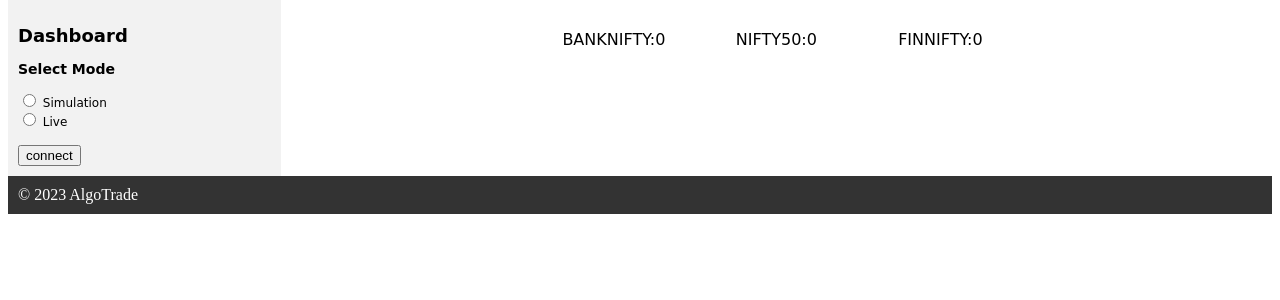
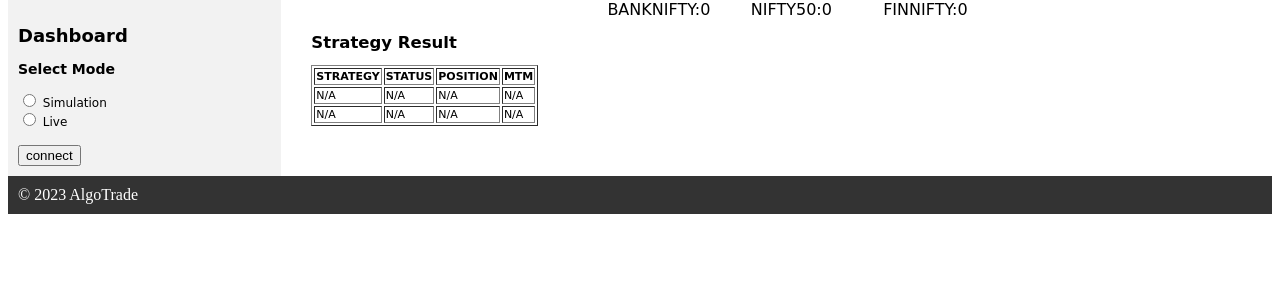
Before and after one commit to webclinic017/algo-FYERS-ZERODHA, a Python web app: template templates/index.html in a window 1280 px wide. Shown: the part 105-405 px from the top of the page. Run offline with Jinja, Linux system fonts and the light colour scheme; the template is opened without the code that fills it, so the values that code supplies are empty.

Commit message:
Update index.html

```diff
--- a/templates/index.html
+++ b/templates/index.html
@@ -1,6 +1,11 @@
+
 <!DOCTYPE html>
 <html>
 <head>
+    <title>AlgoTrade</title>
+    <script src="https://code.jquery.com/jquery-3.6.0.min.js"></script>
+</head>
+
   <style>
     /* CSS styles can be applied to divs for layout and styling */
     .header {
@@ -17,24 +22,33 @@
       width: 20%;
       background-color: #f2f2f2;
       padding: 10px;
+      height: 150%; /* Set the height to 100% to expand it vertically */
+      overflow-y: auto; /
 
     }
     .content {
       text-align:center;
+
     }
 
     .label {
       display: inline-block; /* Display labels side by side */
       width: 100px; /* Set a fixed width for the labels */
-      margin: 30px; /* Add margin to create space between labels */
+      margin-left: 30px; /* Add margin to create space between labels */
       font-family: 'Comic Sans MS', cursive, sans-serif; /* Change the font family to Comic Sans MS with fallbacks */
+    }
+    .strategy-result {
+      font-family: 'Comic Sans MS', cursive, sans-serif; /* Change the font family to Comic Sans MS with fallbacks */
+      font-size:11px;
+      margin-left:24%
     }
 
     .footer {
+      margin-top:20px;
       clear: both;
       background-color: #333;
       color: #fff;
-      padding: 10px;
+      padding:10px;
     }
   </style>
 </head>
@@ -66,9 +80,51 @@
 
   </div>
 
+  <div class="strategy-result">
+      <h2>Strategy Result</h2>
+    <table border="1">
+        <tr>
+            <th>STRATEGY</th>
+            <th>STATUS</th>
+            <th>POSITION</th>
+            <th>MTM</th>
+        </tr>
+        <tr>
+            <td id="strategy_EMA">N/A</td>
+            <td id="status_EMA">N/A</td>
+            <td id="position_EMA">N/A</td>
+            <td id="mtm_EMA">N/A</td>
+        </tr>
+        <tr>
+            <td id="strategy_RSI">N/A</td>
+            <td id="status_RSI">N/A</td>
+            <td id="position_RSI">N/A</td>
+            <td id="mtm_RSI">N/A</td>
+        </tr>
+    </table>
+  </div>
   <div class="footer">
     &copy; 2023 AlgoTrade
   </div>
+  <script>
+    function fetchPosition() {
+        $.get('/update_positions', function (data) {
+            $('#strategy_EMA').text(data.STRATEGY_EMA);
+            $('#status_EMA').text(data.STATUS_EMA);
+            $('#position_EMA').text(data.POSITION_EMA);
+            $('#mtm_EMA').text(data.MTM_EMA);
+            $('#strategy_RSI').text(data.STRATEGY_RSI);
+            $('#status_RSI').text(data.STATUS_RSI);
+            $('#position_RSI').text(data.POSITION_RSI);
+            $('#mtm_RSI').text(data.MTM_RSI);
+
+
+        });
+    }
+
+    setInterval(fetchPosition, 1000);
+</script>
+
   <script>
     function updateTickData() {
       // Use JavaScript to fetch tick data and update the HTML elements
```
